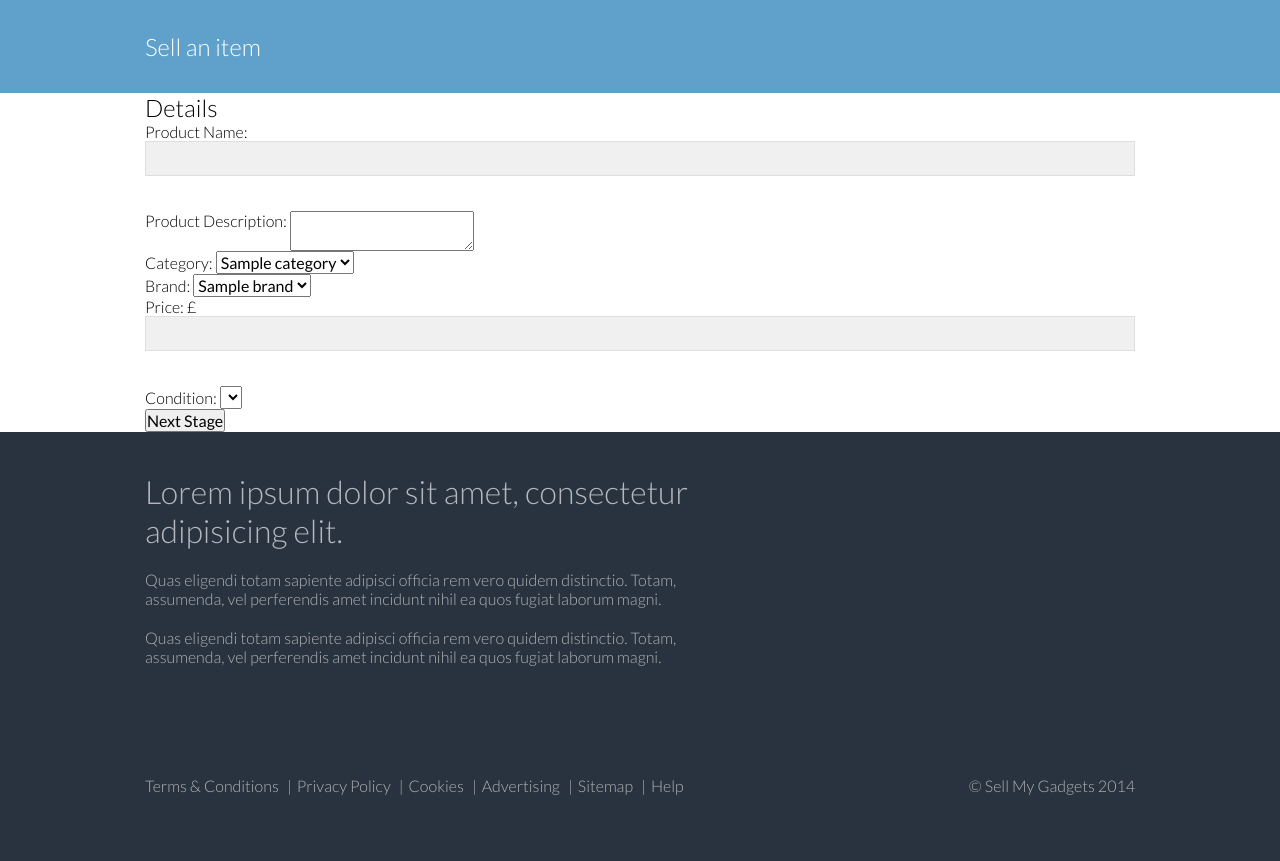
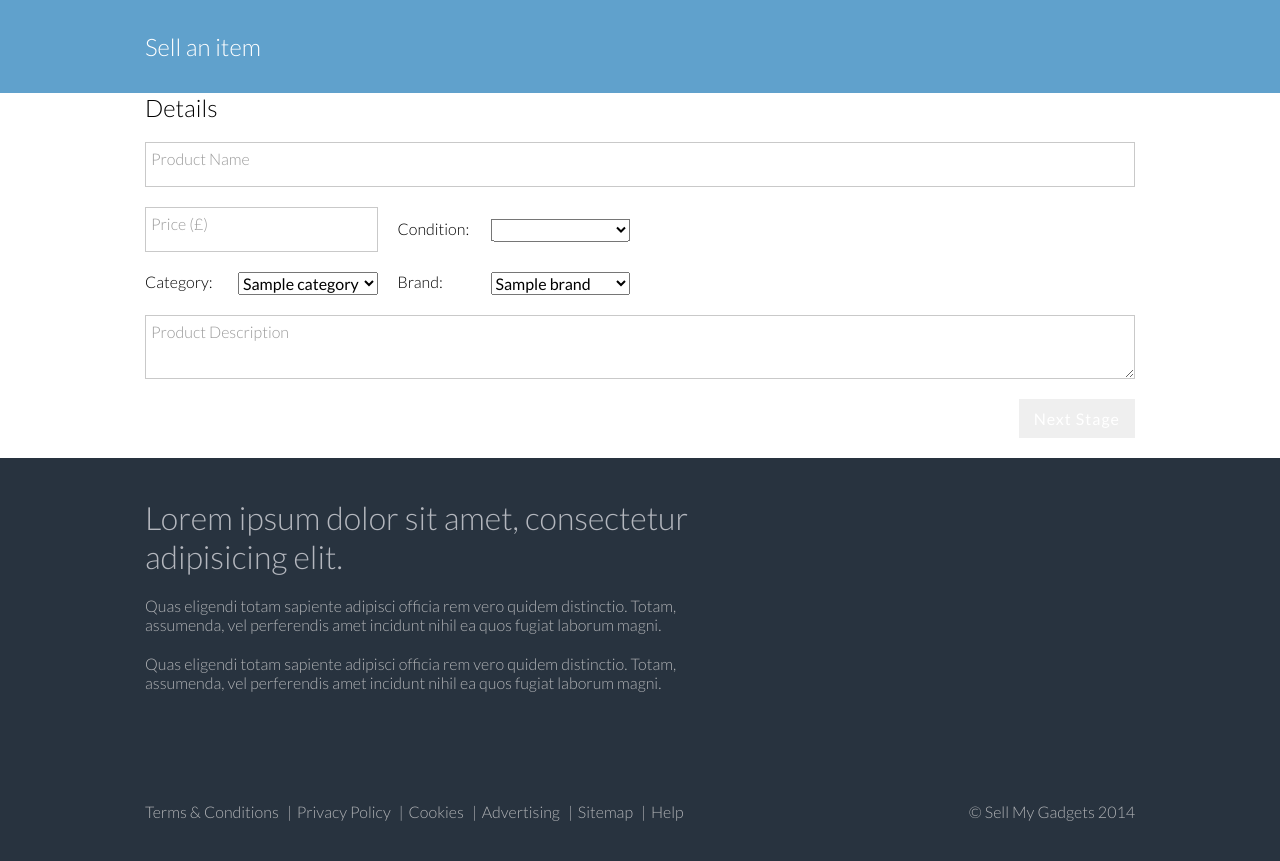
Before and after one commit to ConnorHolyday/SellMyGadgets, a PHP site: page /return/sell/item/details in a window 1280 px wide. Shown: the part 158-1019 px from the top of the page. Before the commit the page ends 953 px from the top, so only its background shows below. Run offline with PHP 8.4, Linux system fonts and the light colour scheme; the visitor is signed in with stand-in values (Sample User, id 1); tables that the repository leaves empty or names only in its code hold one stand-in row (values such as "Sample post"); data that the repository does not hold is empty; some libraries are stand-ins or nearby versions.

Commit message:
Styled up the initial sell form

```diff
--- a/application/view/sell/details.php
+++ b/application/view/sell/details.php
@@ -10,46 +10,49 @@
 
     <h2>Details</h2>
 
-    <form action="/sell/item/images" method="post" class="form">
+    <form action="/sell/item/images" method="post" class="form__float-label">
 
-      <label for="productname">Product Name:</label>
-      <input type="text" name="productname" class="form__textbox">
+      <div class="form__block label__bottom">
+        <input type="text" name="productname" class="" required>
+        <label for="productname">Product Name</label>
+      </div>
 
-      <br>
+      <div class="row / form__block">
+        <div class="col m-all t-2 d-2 / label__bottom">
+          <input type="text" name="price" class="" required>
+          <label for="price">Price (£)</label>
+        </div>
 
-      <label for="productdescription">Product Description:</label>
-      <textarea name="productdescription">
-      </textarea>
+        <div class="col m-all t-2 d-2 / select__block">
+          <label for="condition">Condition:</label>
+          <select name="condition">
+            <?php echo $this->conditions; ?>
+          </select>
+        </div>
+      </div>
 
-      <br>
-
+      <div class="row / form__block">
+        <div class="col m-all t-2 d-2 / select__block">
           <label for="category">Category:</label>
           <select name="category">
             <?php echo $this->categories; ?>
           </select>
+        </div>
 
-      <br>
-
+        <div class="col m-all t-2 d-2 / select__block">
           <label for="brand">Brand:</label>
           <select name="brand">
             <?php echo $this->brands; ?>
           </select>
+        </div>
+      </div>
 
-      <br>
+      <div class="form__block label__bottom">
+        <textarea name="productdescription" required></textarea>
+        <label for="productdescription">Product Description</label>
+      </div>
 
-      <label for="price">Price:</label>
-      £<input type="text" name="price" class="form__textbox">
-
-      <br>
-
-      <label for="condition">Condition:</label>
-      <select name="condition">
-        <?php echo $this->conditions; ?>
-      </select>
-
-      <br>
-
-      <input type="submit" class="form__submit button button--submit" value="Next Stage">
+      <button type="submit" class="pull-right / form__submit" disabled>Next Stage</button>
 
     </form>
 
--- a/assets/css/styles.css
+++ b/assets/css/styles.css
@@ -224,9 +224,11 @@
 .media:before,
 .media:after,
 .cf:before,
+form:before,
 .breadcrumb:before,
 .module__product:before,
 .cf:after,
+form:after,
 .breadcrumb:after,
 .module__product:after {
 	content: "";
@@ -235,6 +237,7 @@
 
 .media:after,
 .cf:after,
+form:after,
 .breadcrumb:after,
 .module__product:after {
 	clear: both;
@@ -242,6 +245,7 @@
 
 .media,
 .cf,
+form,
 .breadcrumb,
 .module__product {
 	zoom: 1;
@@ -643,6 +647,74 @@ h3,
 	opacity: 0;
 }
 
+form {
+	margin: 1.25em 0;
+}
+
+input,
+textarea {
+	width: 100%;
+	border: 1px solid #c9c9c9;
+	background: none;
+	position: relative;
+	top: 0;
+	left: 0;
+	z-index: 1;
+	padding: .5em .75em;
+	outline: 0;
+}
+
+input:focus,
+input:valid,
+textarea:focus,
+textarea:valid {
+	border-color: #60a1cc;
+}
+
+textarea {
+	display: block;
+	resize: vertical;
+}
+
+button {
+	background-color: #4eb05e;
+}
+
+button:after {
+	background-color: #2f6938;
+}
+
+button:active {
+	background-color: #3e8d4b;
+}
+
+button[disabled] {
+	background-color: buttonface;
+	-webkit-transform: none;
+	-ms-transform: none;
+	transform: none;
+	-webkit-transform-style: none;
+	-ms-transform-style: none;
+	transform-style: none;
+}
+
+.form__block {
+	margin-bottom: 1.25em;
+}
+
+.select__block label,
+.select__block select {
+	float: left;
+}
+
+.select__block label {
+	width: 40%;
+}
+
+.select__block select {
+	width: 60%;
+}
+
 .form--login,
 .form--signup {
 	max-width: 37.5em;
@@ -837,7 +909,8 @@ h3,
 
 /* Modular */
 
-.btn {
+.btn,
+button {
 	padding: .625em .9375em;
 	color: white;
 	letter-spacing: 1px;
@@ -853,7 +926,8 @@ h3,
 	position: relative;
 }
 
-.btn:after {
+.btn:after,
+button:after {
 	width: 100%;
 	height: 80%;
 	left: 0;
@@ -873,13 +947,16 @@ h3,
 }
 
 .btn:hover,
-.btn:focus {
+button:hover,
+.btn:focus,
+button:focus {
 	-webkit-transform: rotateX(14deg) translateZ(8px);
 	-ms-transform: rotateX(14deg) translateZ(8px);
 	transform: rotateX(14deg) translateZ(8px);
 }
 
-.btn:active {
+.btn:active,
+button:active {
 	-webkit-transform: rotateX(0deg);
 	-ms-transform: rotateX(0deg);
 	transform: rotateX(0deg);
@@ -1060,6 +1137,65 @@ h3,
 
 .product .index-only {
 	display: none;
+}
+
+.label__bottom {
+	position: relative;
+	overflow: hidden;
+}
+
+.label__bottom input:focus + label,
+.label__bottom input:valid + label,
+.label__bottom textarea:focus + label,
+.label__bottom textarea:valid + label {
+	background: #60a1cc;
+	color: white;
+	font-size: 11px;
+	font-size: 0.6875rem;
+	padding: .0625em .375em;
+	z-index: 2;
+	text-transform: uppercase;
+}
+
+.label__bottom label {
+	-webkit-transition: background 0.2s, color 0.2s, bottom 0.2s;
+	transition: background 0.2s, color 0.2s, bottom 0.2s;
+	position: absolute;
+	color: #999;
+	padding: .4375em .375em;
+}
+
+.label__bottom input,
+.label__bottom textarea {
+	padding: .75em;
+}
+
+.label__bottom label {
+	top: 0;
+	bottom: 0;
+	left: 0;
+	width: 100%;
+}
+
+.label__bottom input:focus,
+.label__bottom input:valid,
+.label__bottom textarea:focus,
+.label__bottom textarea:valid {
+	padding: 1.25em .375em .25em .375em;
+}
+
+.label__bottom input:focus + label,
+.label__bottom input:valid + label,
+.label__bottom textarea:focus + label,
+.label__bottom textarea:valid + label {
+	bottom: 100%;
+	margin-bottom: -1.454545455em;
+}
+
+.label__bottom + .select__block {
+	-webkit-transform: translateY(50%);
+	-ms-transform: translateY(50%);
+	transform: translateY(50%);
 }
 
 .list-block h1 {
@@ -1248,7 +1384,8 @@ h3,
 	width: 100%;
 }
 
-.module__product .btn {
+.module__product .btn,
+.module__product button {
 	display: block;
 	text-align: center;
 	margin: 0 1.25em 1.25em 1.25em;
@@ -1260,7 +1397,8 @@ h3,
 	min-height: 31.25em;
 }
 
-.display--grid .btn {
+.display--grid .btn,
+.display--grid button {
 	bottom: 0;
 	left: 0;
 }
@@ -1275,11 +1413,13 @@ h3,
 }
 
 .display--list .product-meta,
-.display--list .btn {
+.display--list .btn,
+.display--list button {
 	float: left;
 }
 
-.display--list .btn {
+.display--list .btn,
+.display--list button {
 	margin-top: 1.25em;
 }
 
--- a/assets/scss/base/_forms.scss
+++ b/assets/scss/base/_forms.scss
@@ -48,9 +48,77 @@
 :focus:-ms-input-placeholder {
    opacity: 0;
 }
-.form {
+
+form {
+   @extend .cf;
+   margin: 1.25em 0;
+}
+
+input,
+textarea {
+   width: 100%;
+   border: 1px solid $breadcrumb;
+   background: none;
+   position: relative;
+   top: 0;
+   left: 0;
+   z-index: 1;
+   padding: .5em .75em;
+   outline: 0;
+
+   &:focus,
+   &:valid {
+      border-color: $light-blue-bg;
+   }
+}
+
+textarea {
+   display: block;
+   resize: vertical;
+}
+
+button {
+   @extend .btn;
+   background-color: $green;
+
+   &:after {
+      background-color: darken($green, 20%);
+   }
+
+   &:active {
+      background-color: darken($green, 10%);
+   }
+}
+
+button[disabled] {
+   background-color: buttonface;
+   transform: none;
+   transform-style: none;
+}
+
+
+.form__block {
+   margin-bottom: 1.25em;
+}
+
+.select__block {
+   label,
+   select {
+      float: left;
+   }
+
+   label {
+      width: 40%;
+   }
+
+   select {
+      width: 60%;
+   }
 
 }
+
+
+
 .form--login, .form--signup {
    max-width: 37.5em;
    margin: 4em auto;
--- /dev/null
+++ b/assets/scss/modular/_float-label.scss
@@ -0,0 +1,64 @@
+/* ============================ *\
+//
+// Floated Labels
+//
+\* ============================ */
+
+
+.label__bottom {
+   position: relative;
+   overflow: hidden;
+
+   input,
+   textarea {
+      &:focus + label,
+      &:valid + label {
+         background: $light-blue-bg;
+         color: white;
+         @include font-size(11);
+         padding: .0625em .375em;
+         z-index: 2;
+         text-transform: uppercase;
+      }
+   }
+
+   label {
+      transition:
+         background 0.2s,
+         color 0.2s,
+         bottom 0.2s;
+      position: absolute;
+      color: #999;
+      padding: .4375em .375em;
+   }
+
+   input, textarea {
+      padding: .75em;
+   }
+
+   label {
+      top: 0;
+      bottom: 0;
+      left: 0;
+      width: 100%;
+   }
+
+   input:focus,
+   input:valid,
+   textarea:focus,
+   textarea:valid {
+      padding: 1.25em .375em .25em .375em;
+   }
+
+   input:focus + label,
+   input:valid + label,
+   textarea:focus + label,
+   textarea:valid + label {
+      bottom: 100%;
+      margin-bottom: -1.454545455em;
+   }
+
+   & + .select__block {
+      transform: translateY(50%);
+   }
+}
--- a/assets/scss/styles.scss
+++ b/assets/scss/styles.scss
@@ -30,6 +30,7 @@
 @import "modular/icons";
 @import "modular/animations";
 @import "modular/form-search";
+@import "modular/float-label";
 @import "modular/form-validation";
 @import "modular/list-block";
 @import "modular/cta";
--- a/assets/scss/tools/_settings.scss
+++ b/assets/scss/tools/_settings.scss
@@ -29,6 +29,9 @@ $module-border: #DFDFDF;
 
 $breadcrumb: #C9C9C9;
 
+$green: #4EB05E;
+$red: #C13534;
+
 /* ==========================================
 	Variables
 ============================================*/
```
Also changed, not shown: assets/css/styles.min.css, 1 other file. Lines whose indentation alone changed are shown as unchanged.
